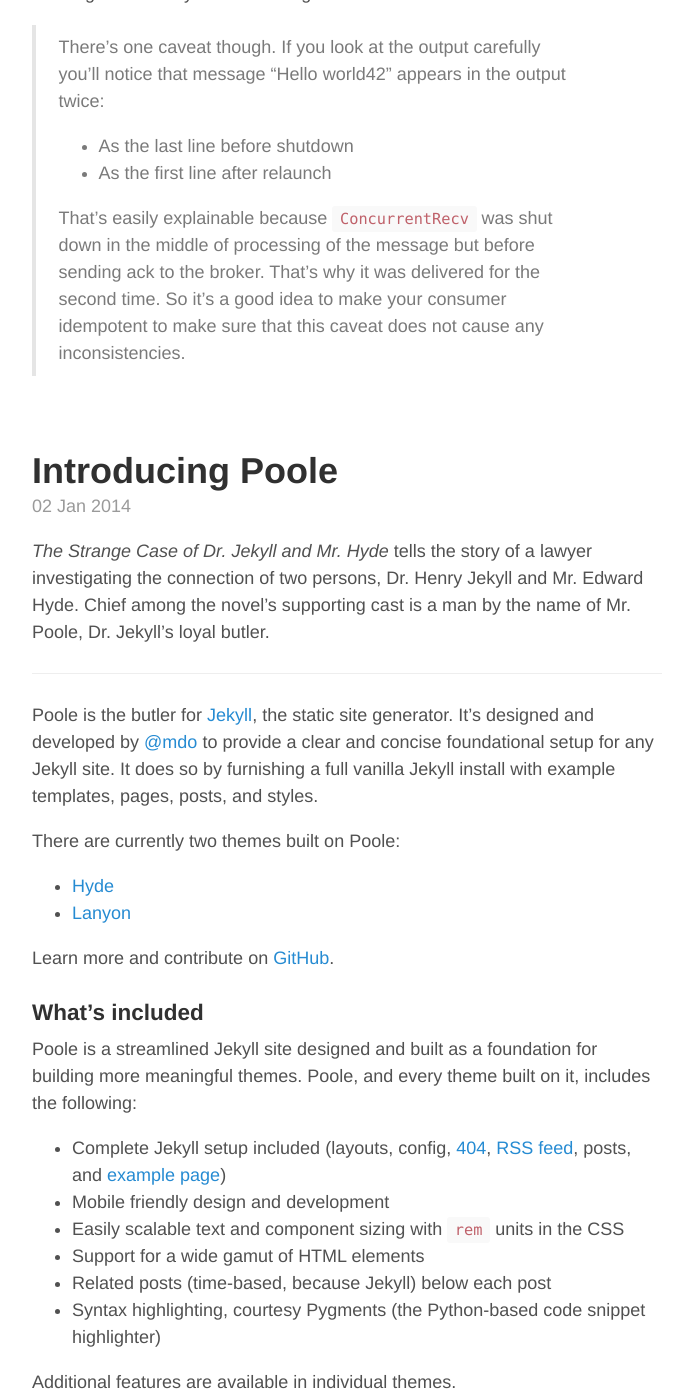
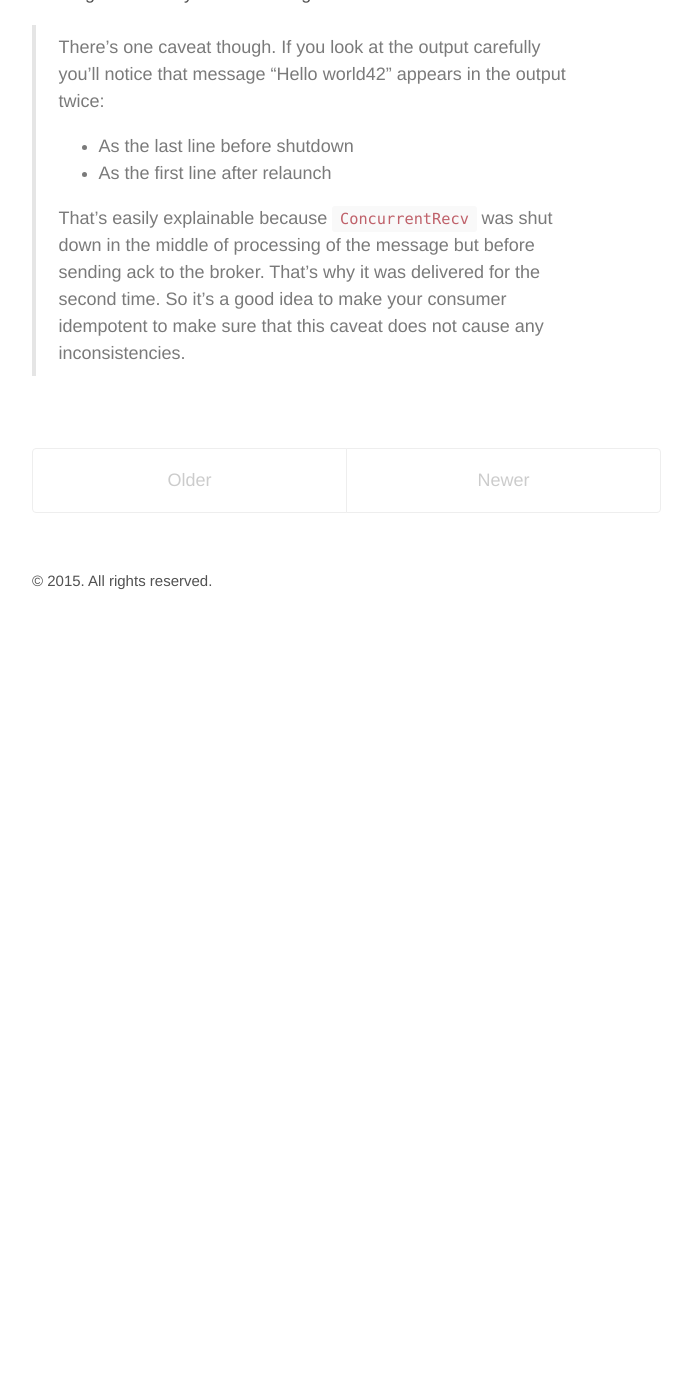
Before and after one commit to wheleph/wheleph.github.io, a Jekyll site: the page built from index.html, in a window 1280 px wide and 1400 px high, scrolled down 7659 px. Shown: the whole window, without its empty margins (293-985 px from the left). Built offline with Jekyll 4.4.1, drawn with Linux system fonts in a browser that asks for light colours; Markdown is read by kramdown in place of the engine named in the settings; the list of posts is cut into pages by our own code; after the commit the page ends 8289 px from its top, so only the background shows below that; some of the changed text lies outside the part shown.

Commit message:
Removed poole default posts

```diff
--- a/_config.yml
+++ b/_config.yml
@@ -19,7 +19,7 @@
 title:               Wheleph's blog
 tagline:             My random thoughts
 url:                 http://getpoole.com
-paginate:            2
+paginate:            1
 baseurl:             ""
 
 # Assets
--- a/_posts/2014-01-02-introducing-poole.md
+++ /dev/null
@@ -1,40 +0,0 @@
----
-layout: post
-title: Introducing Poole
----
-
-*The Strange Case of Dr. Jekyll and Mr. Hyde* tells the story of a lawyer investigating the connection of two persons, Dr. Henry Jekyll and Mr. Edward Hyde. Chief among the novel's supporting cast is a man by the name of Mr. Poole, Dr. Jekyll's loyal butler.
-
------
-
-Poole is the butler for [Jekyll](http://jekyllrb.com), the static site generator. It's designed and developed by [@mdo](https://twitter.com/mdo) to provide a clear and concise foundational setup for any Jekyll site. It does so by furnishing a full vanilla Jekyll install with example templates, pages, posts, and styles.
-
-There are currently two themes built on Poole:
-
-* [Hyde](http://hyde.getpoole.com)
-* [Lanyon](http://lanyon.getpoole.com)
-
-Learn more and contribute on [GitHub](https://github.com/poole).
-
-### What's included
-
-Poole is a streamlined Jekyll site designed and built as a foundation for building more meaningful themes. Poole, and every theme built on it, includes the following:
-
-* Complete Jekyll setup included (layouts, config, [404]({{ site.baseurl }}/404.html), [RSS feed]({{ site.baseurl }}/atom.xml), posts, and [example page]({{ site.baseurl }}/about))
-* Mobile friendly design and development
-* Easily scalable text and component sizing with `rem` units in the CSS
-* Support for a wide gamut of HTML elements
-* Related posts (time-based, because Jekyll) below each post
-* Syntax highlighting, courtesy Pygments (the Python-based code snippet highlighter)
-
-Additional features are available in individual themes.
-
-### Browser support
-
-Poole and its themes are by preference a forward-thinking project. In addition to the latest versions of Chrome, Safari (mobile and desktop), and Firefox, it is only compatible with Internet Explorer 9 and above.
-
-### Download
-
-Poole is developed on and hosted with GitHub. Head to the <a href="https://github.com/poole/poole">GitHub repository</a> for downloads, bug reports, and features requests.
-
-Thanks!
```
Also changed, not shown: _posts/2013-12-31-whats-jekyll.md (deleted, +0 -10 lines), _posts/2014-01-01-example-content.md (deleted, +0 -169 lines), _posts/2015-06-27-on-rabbitmq-automatic-ack-and-reliable-message-processing.md (renamed from _posts/2015-06-27-on-rabbitmq-automatic-ack-and-reliable-message-processing.markdown).
